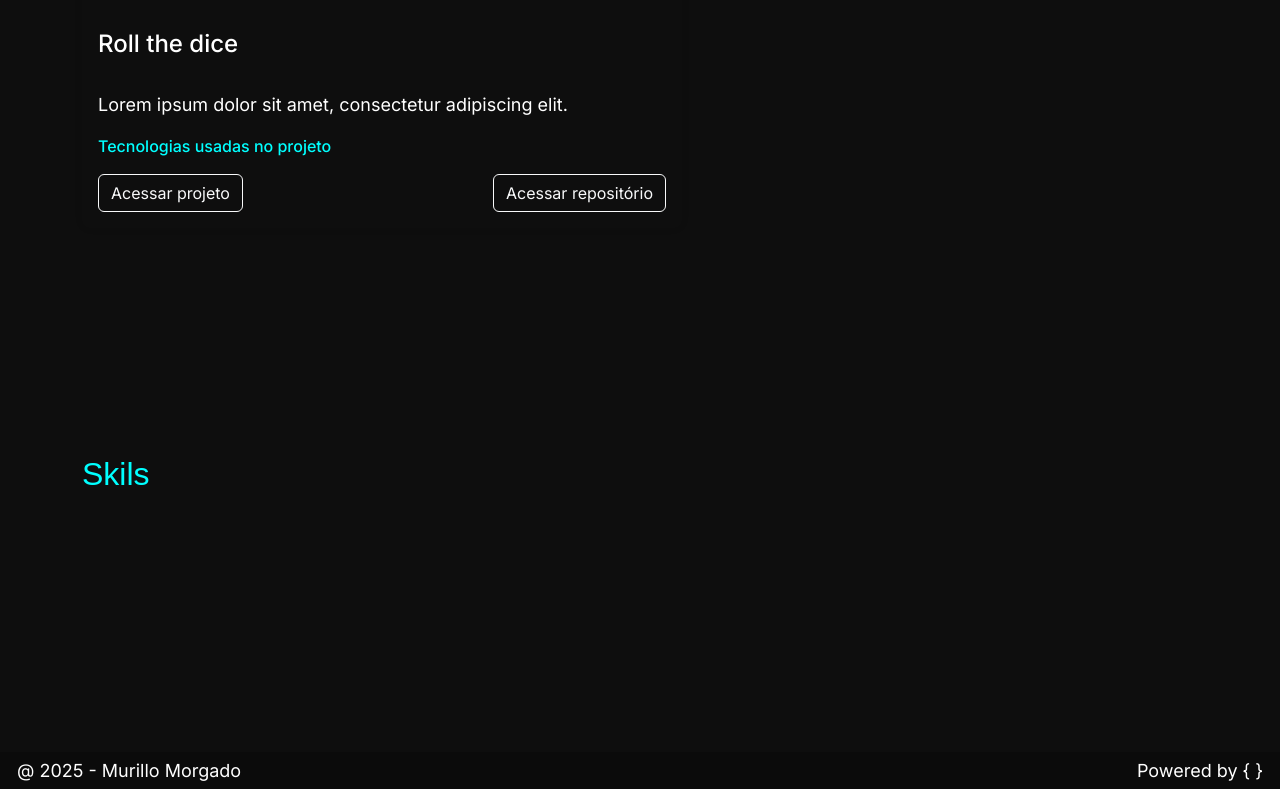
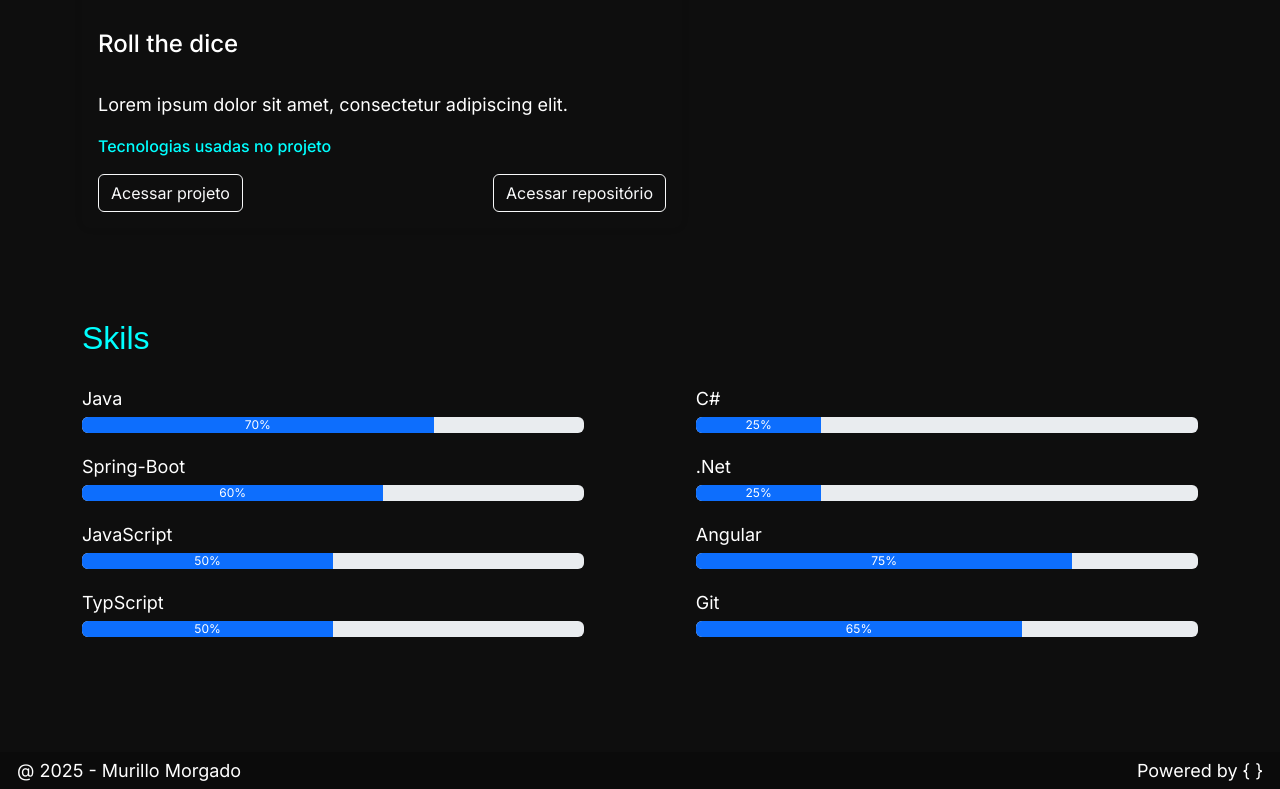
Before and after one commit to MurilloMorgado/Portfolio_site, an Angular app: page /home in a window 1280 px wide. Shown: the part 2992-3781 px from the top of the page. Built offline with nearby package versions, Linux system fonts and the light colour scheme; a web font is replaced by a local one.

Commit message:
Implementando a primeira versao das skils

```diff
--- a/src/app/views/home/home.css
+++ b/src/app/views/home/home.css
@@ -134,5 +134,15 @@ h4 {
 
 
 .section-five {
+  display: flex;
+  flex-direction: column;
+  justify-content: center;
   height: 500px;
 }
+
+.custom-skils{
+  width: 45%;
+}
+.custom-skils p{
+  margin: 20px 0 5px;
+}
--- a/src/app/views/home/home.html
+++ b/src/app/views/home/home.html
@@ -89,11 +89,7 @@
         <p class="texto">{{ projeto.descricao }}</p>
         <p class="tecnologias">{{ projeto.tecnologias }}</p>
         <div class="custom-flex between">
-        <button
-          *ngFor="let btn of projeto.botoes"
-          [type]="btn.tipo"
-          [class]="btn.classe"
-        >
+          <button *ngFor="let btn of projeto.botoes" [type]="btn.tipo" [class]="btn.classe">
             {{ btn.texto }}
           </button>
         </div>
@@ -102,8 +98,65 @@
   </section>
 
 
-  <section class="custom-flex between section-five">
+  <section class="section-five">
     <h4>Skils</h4>
+    <div class="custom-flex between">
+      <div class="custom-skils">
+
+        <p>Java</p>
+        <div class="progress" role="progressbar" aria-label="Example with label" aria-valuenow="70" aria-valuemin="0"
+          aria-valuemax="100">
+          <div class="progress-bar" style="width: 70%">70%</div>
+        </div>
+
+        <p>Spring-Boot</p>
+        <div class="progress" role="progressbar" aria-label="Example with label" aria-valuenow="60" aria-valuemin="0"
+          aria-valuemax="100">
+          <div class="progress-bar" style="width: 60%">60%</div>
+        </div>
+
+        <p>JavaScript</p>
+        <div class="progress" role="progressbar" aria-label="Example with label" aria-valuenow="50" aria-valuemin="0"
+          aria-valuemax="100">
+          <div class="progress-bar" style="width: 50%">50%</div>
+        </div>
+
+        <p>TypScript</p>
+        <div class="progress" role="progressbar" aria-label="Example with label" aria-valuenow="50" aria-valuemin="0"
+          aria-valuemax="100">
+          <div class="progress-bar" style="width: 50%">50%</div>
+        </div>
+
+      </div>
+
+      <div class="custom-skils">
+
+        <p>C#</p>
+        <div class="progress" role="progressbar" aria-label="Example with label" aria-valuenow="25" aria-valuemin="0"
+          aria-valuemax="100">
+          <div class="progress-bar" style="width: 25%">25%</div>
+        </div>
+
+        <p>.Net</p>
+        <div class="progress" role="progressbar" aria-label="Example with label" aria-valuenow="25" aria-valuemin="0"
+          aria-valuemax="100">
+          <div class="progress-bar" style="width: 25%">25%</div>
+        </div>
+
+        <p>Angular</p>
+        <div class="progress" role="progressbar" aria-label="Example with label" aria-valuenow="75" aria-valuemin="0"
+          aria-valuemax="100">
+          <div class="progress-bar" style="width: 75%">75%</div>
+        </div>
+
+        <p>Git</p>
+        <div class="progress" role="progressbar" aria-label="Example with label" aria-valuenow="65" aria-valuemin="0"
+          aria-valuemax="100">
+          <div class="progress-bar" style="width: 65%">65%</div>
+        </div>
+
+      </div>
+    </div>
   </section>
 
 </main>
```
Lines whose indentation alone changed are shown as unchanged.
